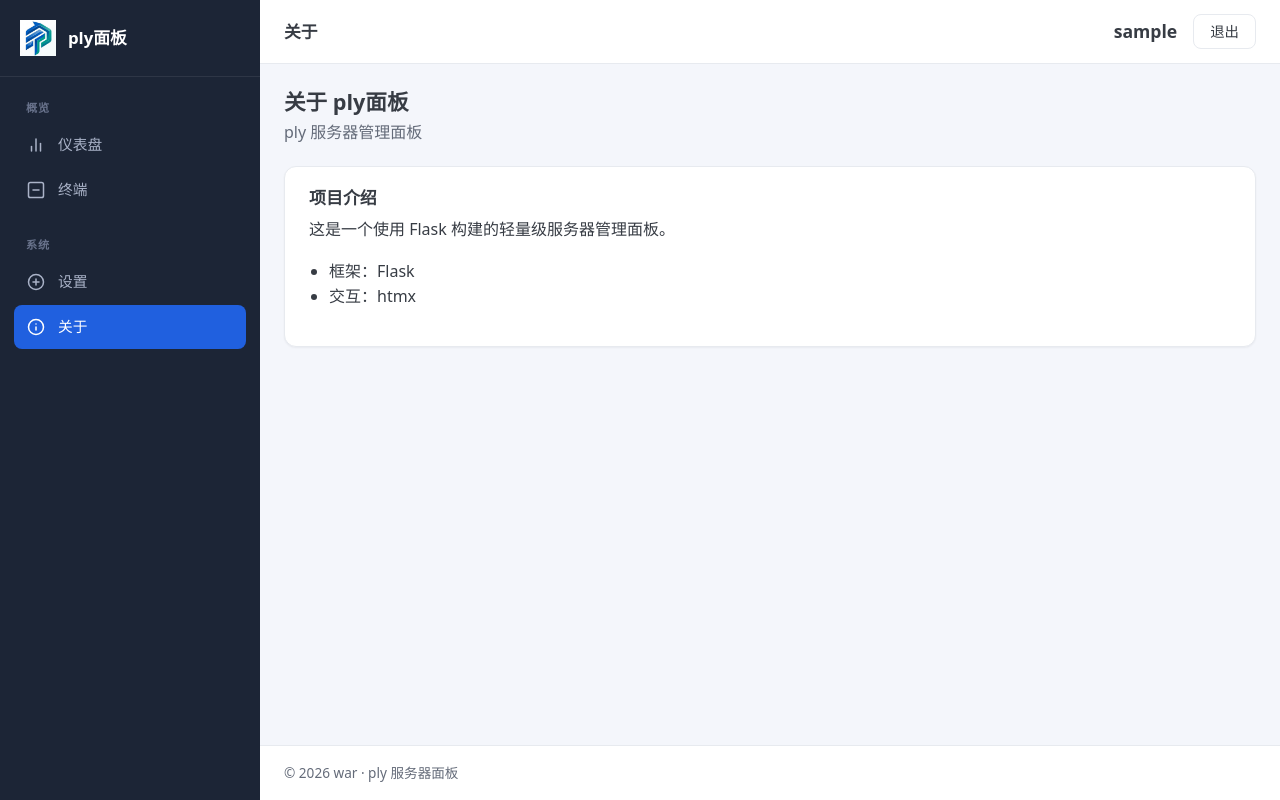
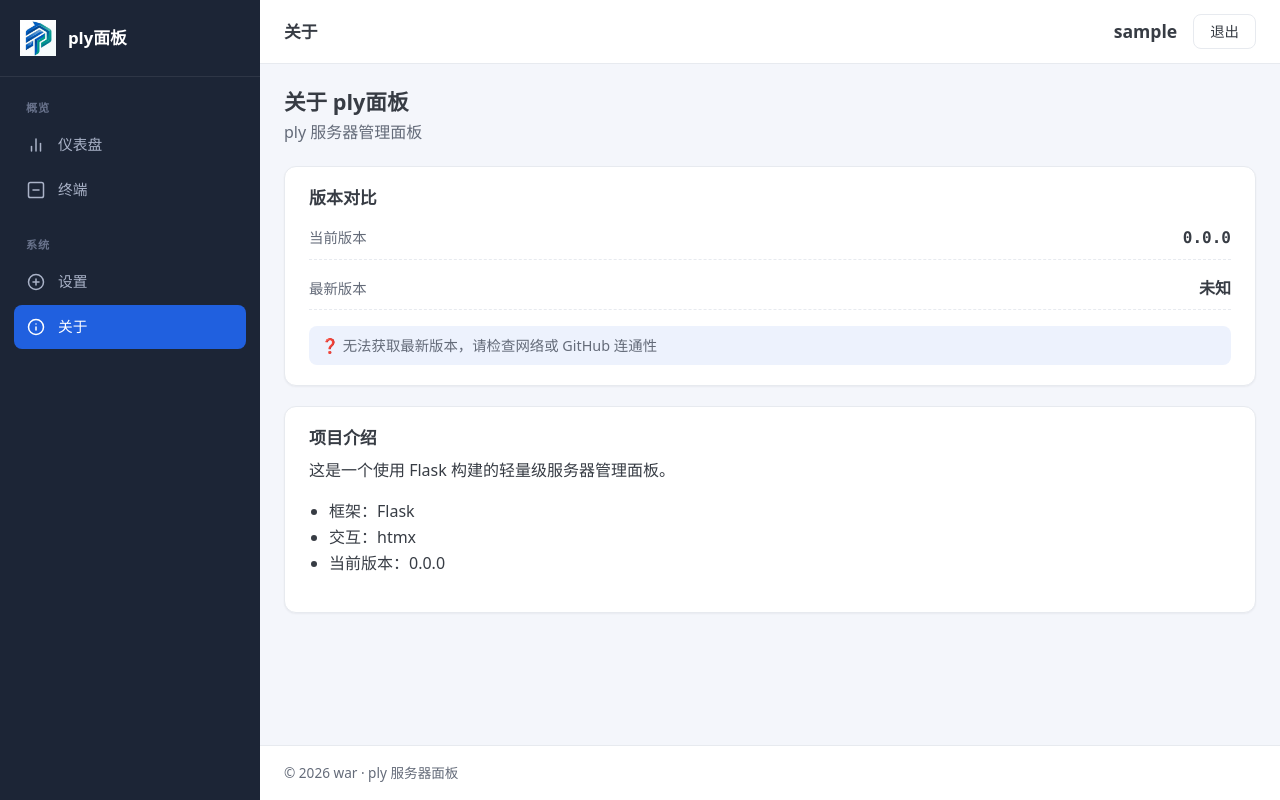
Before and after one commit to WenAnrong/ply, a Flask app: page /about in a window 1280 px wide. Run offline with Flask 3, Linux system fonts and the light colour scheme; the visitor is signed in with stand-in values (Sample User, id 1); data that the repository does not hold is empty.

Commit message:
添加版本更新提示

```diff
--- a/static/css/main.css
+++ b/static/css/main.css
@@ -337,6 +337,71 @@ ol {
 
 .panel-body {
     padding: 24px;
+}
+
+/* 版本对比 */
+.version-compare {
+    display: flex;
+    flex-direction: column;
+    gap: 8px;
+}
+
+.version-row {
+    display: flex;
+    justify-content: space-between;
+    align-items: center;
+    padding: 8px 0;
+    border-bottom: 1px dashed var(--border);
+}
+
+.version-label {
+    color: var(--text-muted);
+    font-size: 0.9rem;
+}
+
+.version-value {
+    font-weight: 600;
+    font-family: ui-monospace, SFMono-Regular, Menlo, Consolas, monospace;
+}
+
+.version-status {
+    margin-top: 8px;
+    padding: 8px 12px;
+    border-radius: var(--radius-sm);
+    font-size: 0.9rem;
+}
+
+.version-status-latest {
+    background: rgba(34, 160, 88, 0.1);
+    color: #1f7a45;
+}
+
+.version-status-outdated {
+    background: rgba(230, 140, 20, 0.12);
+    color: #a05a00;
+}
+
+.version-status-ahead {
+    background: rgba(32, 96, 223, 0.08);
+    color: var(--primary);
+}
+
+.version-status-unknown {
+    background: var(--primary-soft);
+    color: var(--text-muted);
+}
+
+.version-hint {
+    margin-top: 6px;
+    font-size: 0.85rem;
+    color: var(--text-muted);
+}
+
+.version-hint code {
+    background: var(--bg);
+    padding: 2px 6px;
+    border-radius: 4px;
+    border: 1px solid var(--border);
 }
 
 /* 数据统计 */
--- a/templates/about.html
+++ b/templates/about.html
@@ -13,6 +13,18 @@
 	<p class="page-subtitle">ply 服务器管理面板</p>
 
 	<div class="card">
+		<h3>版本对比</h3>
+		<div
+			id="version-compare"
+			hx-get="{{ url_for('about.version') }}"
+			hx-trigger="load"
+			hx-swap="innerHTML"
+		>
+			正在检查版本…
+		</div>
+	</div>
+
+	<div class="card">
 		<h3>项目介绍</h3>
 		<p>
 			这是一个使用 Flask 构建的轻量级服务器管理面板。
@@ -20,6 +32,7 @@
 		<ul>
 			<li>框架：Flask</li>
 			<li>交互：htmx</li>
+			<li>当前版本：{{ local_version }}</li>
 		</ul>
 	</div>
 {% endblock %}
--- /dev/null
+++ b/templates/partials/version.html
@@ -0,0 +1,26 @@
+<div class="version-compare">
+	<div class="version-row">
+		<span class="version-label">当前版本</span>
+		<span class="version-value">{{ local_version }}</span>
+	</div>
+	<div class="version-row">
+		<span class="version-label">最新版本</span>
+		<span class="version-value">{{ latest_version or '未知' }}</span>
+	</div>
+
+	<div class="version-status version-status-{{ status }}">
+		{%- if status == 'outdated' -%}
+			⚠️ {{ message }}
+		{%- elif status == 'latest' -%}
+			✅ {{ message }}
+		{%- elif status == 'ahead' -%}
+			🔺 {{ message }}
+		{%- else -%}
+			❓ {{ message }}
+		{%- endif -%}
+	</div>
+
+	{%- if status == 'outdated' -%}
+		<div class="version-hint">更新方式：在ssh到服务器上执行 <code>curl -fsSL https://raw.githubusercontent.com/WenAnrong/ply/main/install.sh | sudo bash</code></div>
+	{%- endif -%}
+</div>
--- a/views/about.py
+++ b/views/about.py
@@ -2,11 +2,98 @@
 关于模块
 """
 
-from flask import Blueprint, render_template
+import os
+import re
+import urllib.request
+
+from flask import Blueprint
+from flask import render_template
 
 about_bp = Blueprint("about", __name__)
+
+# 本地版本号文件（项目根目录）
+_VERSION_FILE = "VERSION"
+# 远端版本号地址（GitHub raw）
+_REMOTE_VERSION_URL = "https://raw.githubusercontent.com/WenAnrong/ply/main/VERSION"
+
+
+def _project_root():
+    """返回项目根目录（views 的上一级）。"""
+    return os.path.dirname(os.path.dirname(os.path.abspath(__file__)))
+
+
+def read_local_version():
+    """读取本地 VERSION 文件，缺失时返回 0.0.0。"""
+    path = os.path.join(_project_root(), _VERSION_FILE)
+    try:
+        with open(path, "r", encoding="utf-8") as f:
+            return f.read().strip() or "0.0.0"
+    except OSError:
+        return "0.0.0"
+
+
+def fetch_latest_version():
+    """从 GitHub 拉取最新版本号，失败返回 None。"""
+    try:
+        with urllib.request.urlopen(_REMOTE_VERSION_URL, timeout=5) as resp:
+            data = resp.read().decode("utf-8").strip()
+            return data or None
+    except Exception:
+        return None
+
+
+def _split_version(s):
+    """把 'v1.2.3' 或 '1.2.3' 拆成数字元组，用于比较。"""
+    return tuple(int(x) for x in re.findall(r"\d+", s))
+
+
+def compare_version(local, latest):
+    """比较本地与最新版本。
+
+    返回 -1 表示 local < latest（有新版本）；0 相等；1 表示 local 更新。
+    """
+    a = _split_version(local)
+    b = _split_version(latest)
+    n = max(len(a), len(b))
+    a = a + (0,) * (n - len(a))
+    b = b + (0,) * (n - len(b))
+    if a < b:
+        return -1
+    if a > b:
+        return 1
+    return 0
 
 
 @about_bp.route("/about")
 def index():
-    return render_template("about.html")
+    return render_template("about.html", local_version=read_local_version())
+
+
+@about_bp.route("/about/version")
+def version():
+    """返回版本对比片段，仅供 htmx 局部加载。"""
+    local = read_local_version()
+    latest = fetch_latest_version()
+
+    if latest is None:
+        status = "unknown"
+        message = "无法获取最新版本，请检查网络或 GitHub 连通性"
+    else:
+        cmp_result = compare_version(local, latest)
+        if cmp_result < 0:
+            status = "outdated"
+            message = "发现新版本"
+        elif cmp_result > 0:
+            status = "ahead"
+            message = "当前版本高于远端（可能是开发版）"
+        else:
+            status = "latest"
+            message = "已是最新版本"
+
+    return render_template(
+        "partials/version.html",
+        local_version=local,
+        latest_version=latest,
+        status=status,
+        message=message,
+    )
```
Also changed, not shown: README.md, 1 other file.
